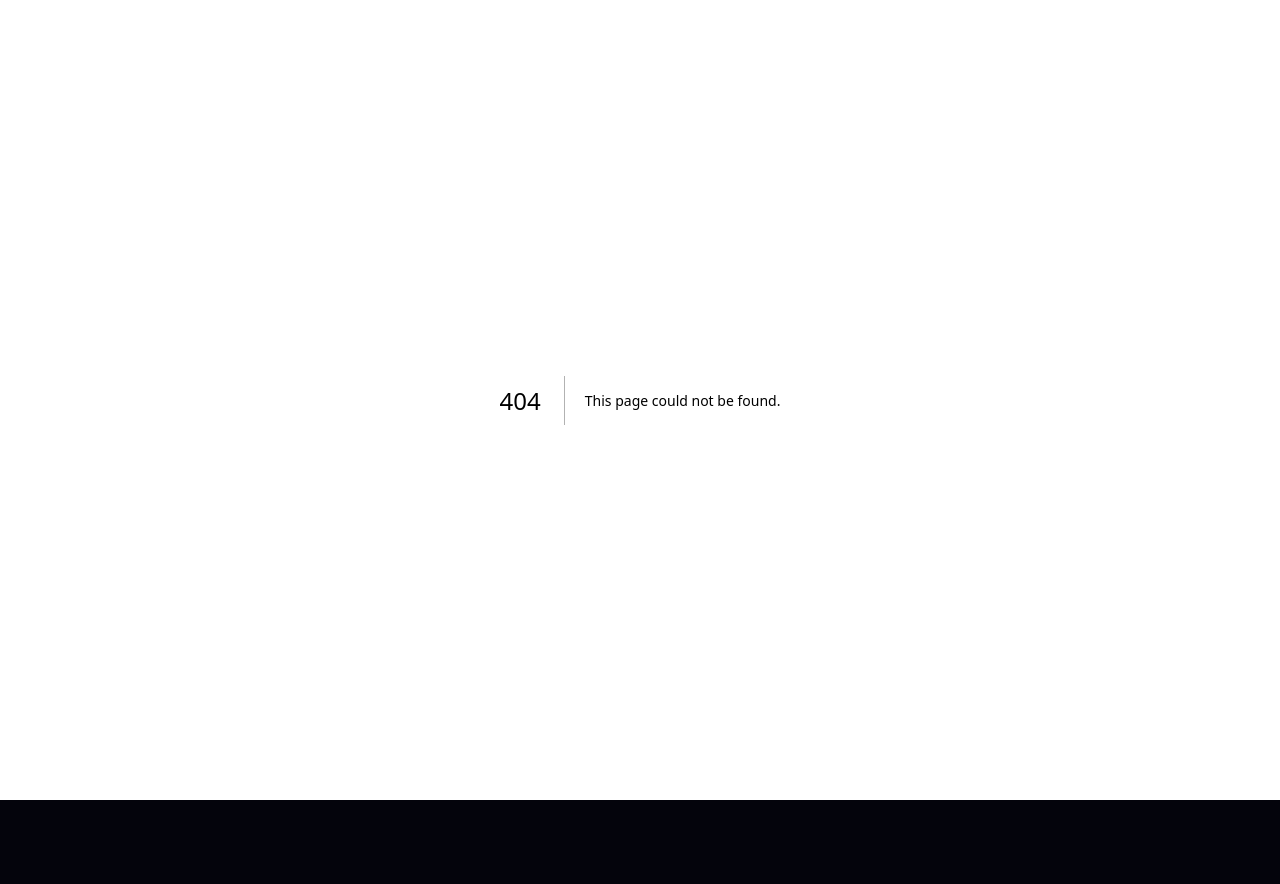
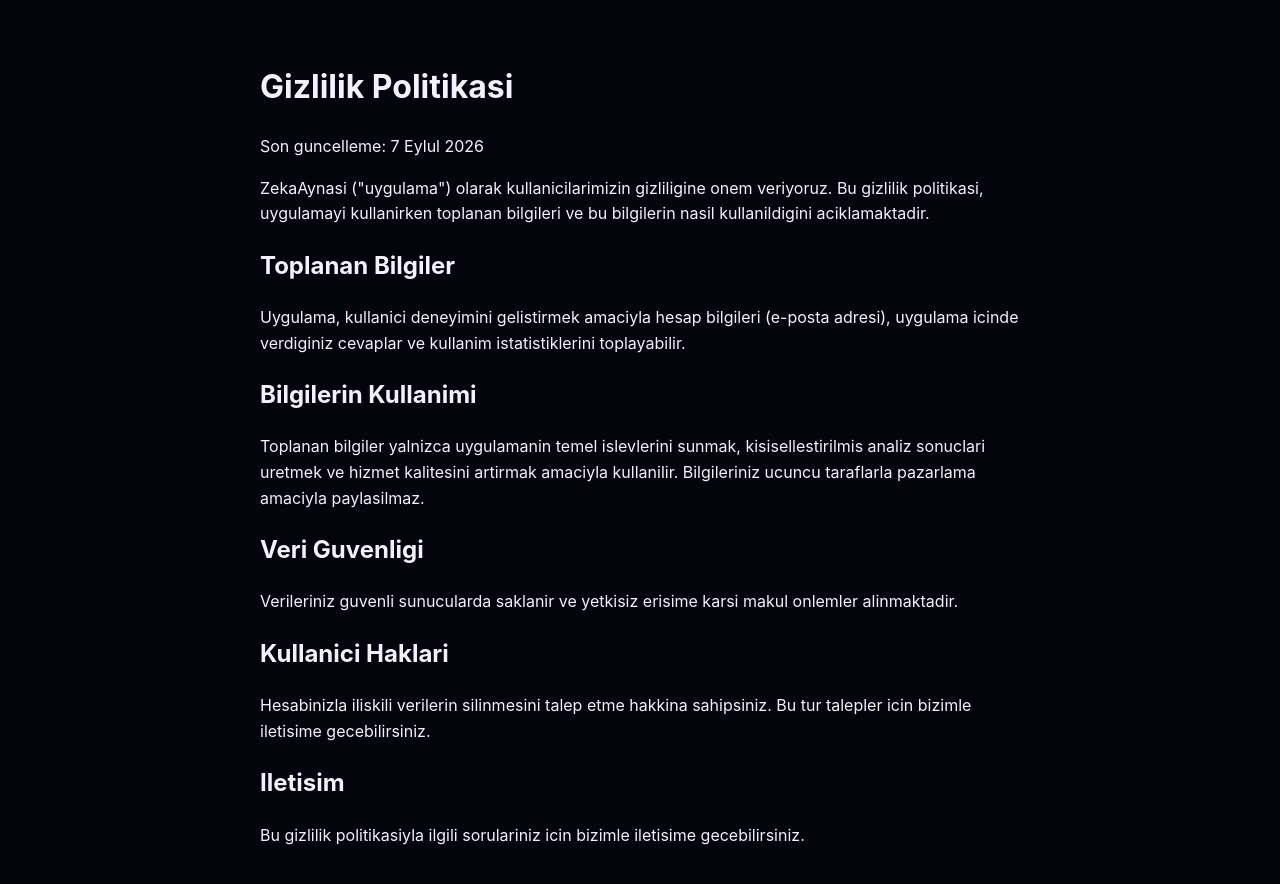
Before and after one commit to saygilicihan4-lgtm/zeka-aynasi, a Next.js app: page /gizlilik-politikasi in a window 1280 px wide. Before the commit this address had no page. Shown: the top 884 px of the page. Before the commit the page ends 800 px from the top, so only its background shows below. Built offline with nearby package versions, Linux system fonts and the light colour scheme.

Commit message:
Create page.js

```diff
--- /dev/null
+++ b/app/gizlilik-politikasi/page.js
@@ -0,0 +1,25 @@
+export default function GizlilikPolitikasi() {
+  return (
+    <div style={{ maxWidth: 800, margin: "0 auto", padding: "40px 20px", lineHeight: 1.6 }}>
+      <h1>Gizlilik Politikasi</h1>
+      <p>Son guncelleme: 7 Eylul 2026</p>
+
+      <p>ZekaAynasi ("uygulama") olarak kullanicilarimizin gizliligine onem veriyoruz. Bu gizlilik politikasi, uygulamayi kullanirken toplanan bilgileri ve bu bilgilerin nasil kullanildigini aciklamaktadir.</p>
+
+      <h2>Toplanan Bilgiler</h2>
+      <p>Uygulama, kullanici deneyimini gelistirmek amaciyla hesap bilgileri (e-posta adresi), uygulama icinde verdiginiz cevaplar ve kullanim istatistiklerini toplayabilir.</p>
+
+      <h2>Bilgilerin Kullanimi</h2>
+      <p>Toplanan bilgiler yalnizca uygulamanin temel islevlerini sunmak, kisisellestirilmis analiz sonuclari uretmek ve hizmet kalitesini artirmak amaciyla kullanilir. Bilgileriniz ucuncu taraflarla pazarlama amaciyla paylasilmaz.</p>
+
+      <h2>Veri Guvenligi</h2>
+      <p>Verileriniz guvenli sunucularda saklanir ve yetkisiz erisime karsi makul onlemler alinmaktadir.</p>
+
+      <h2>Kullanici Haklari</h2>
+      <p>Hesabinizla iliskili verilerin silinmesini talep etme hakkina sahipsiniz. Bu tur talepler icin bizimle iletisime gecebilirsiniz.</p>
+
+      <h2>Iletisim</h2>
+      <p>Bu gizlilik politikasiyla ilgili sorulariniz icin bizimle iletisime gecebilirsiniz.</p>
+    </div>
+  );
+}
```
